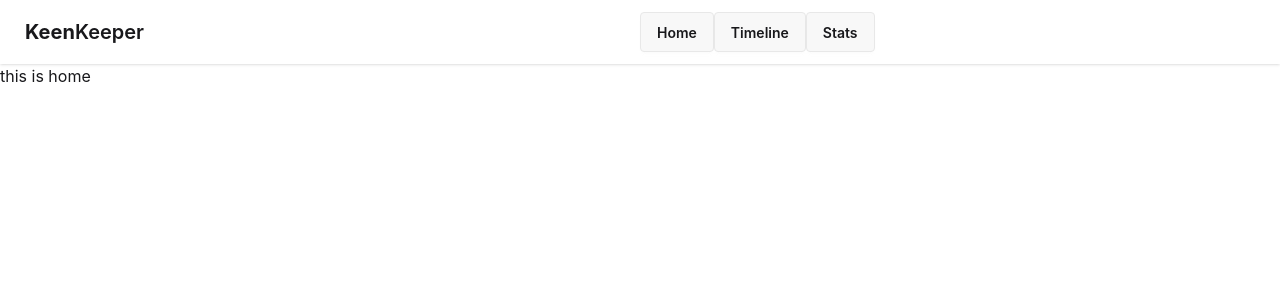
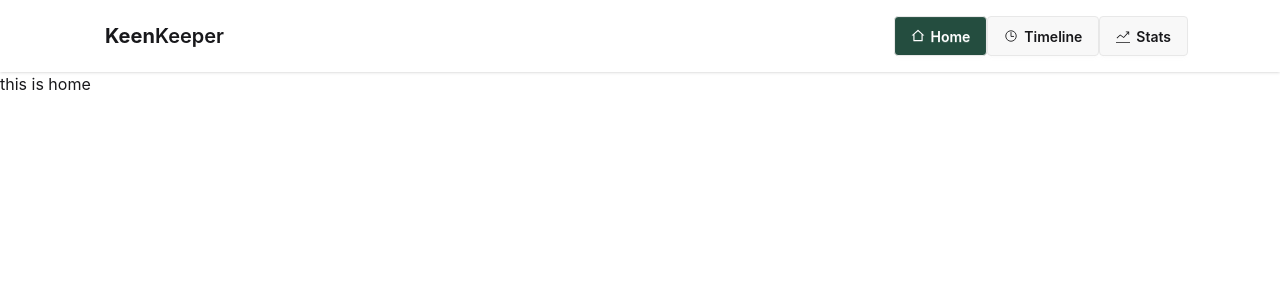
Before and after one commit to Hridrita/keen-keeper, a React (Vite) app: page / in a window 1280 px wide. Shown: the top 300 px of the page. Built offline with nearby package versions, Linux system fonts and the light colour scheme.

Commit message:
nav bar complete

```diff
--- a/package.json
+++ b/package.json
@@ -13,6 +13,7 @@
     "@tailwindcss/vite": "^4.2.2",
     "react": "^19.2.4",
     "react-dom": "^19.2.4",
+    "react-icons": "^5.6.0",
     "react-router": "^7.14.0",
     "react-router-dom": "^7.14.0",
     "tailwindcss": "^4.2.2"
--- a/src/Footer/Footer.jsx
+++ b/src/Footer/Footer.jsx
@@ -4,6 +4,7 @@ const Footer = () => {
     return (
         <div>
 
+
         </div>
     );
 };
--- a/src/Navbar/NavBar.jsx
+++ b/src/Navbar/NavBar.jsx
@@ -1,16 +1,24 @@
 import React from "react";
 import { NavLink } from "react-router";
+import { RiHome2Line } from "react-icons/ri";
+import { IoTimeOutline } from "react-icons/io5";
+import { TfiStatsUp } from "react-icons/tfi";
 
 const NavBar = () => {
-    const links = <>
-    <NavLink to={"/"} className="btn">Home</NavLink>
-    <NavLink to={"/Timeline"} className="btn">Timeline</NavLink>
-    <NavLink to={"/Stats"} className="btn">Stats</NavLink>
+  const links =
+    <>
+      <NavLink to={"/"} className={({isActive}) => `btn font-semibold ${isActive ? "text-white bg-[#244d3fFF]" : ""}`}><RiHome2Line />Home
+      </NavLink>
+      <NavLink to={"/Timeline"} className={({isActive}) => `btn font-semibold ${isActive ? "text-white bg-[#244d3fFF]" : ""}`}><IoTimeOutline />
+        Timeline
+      </NavLink>
+      <NavLink to={"/Stats"} className={({isActive}) => `btn font-semibold ${isActive ? "text-white bg-[#244d3fFF]" : ""}`}><TfiStatsUp />
+        Stats
+      </NavLink>
+    </>
 
-    </>
   return (
-    <div>
-      <div className="navbar bg-base-100 shadow-sm">
+    <div className="navbar bg-base-100 shadow-sm flex justify-between">
       <div className="navbar-start">
         <div className="dropdown">
           <div tabIndex={0} role="button" className="btn btn-ghost lg:hidden">
@@ -30,16 +38,19 @@ const NavBar = () => {
               />{" "}
             </svg>
           </div>
-
+          <ul
+            tabIndex="-1"
+            className="menu menu-sm dropdown-content bg-base-100 rounded-box z-1 mt-3 w-52 p-2 shadow mr-20 flex flex-col gap-2"
+          >
+           {links}
+          </ul>
         </div>
-          <a className="btn btn-ghost text-xl flex items-center gap-0"><span className="font-bold">Keen</span>Keeper</a>
+        <a className="btn btn-ghost text-xl flex items-center gap-0 ml-20"><span className="font-bold">Keen</span>Keeper</a>
       </div>
       <div className="navbar-center hidden lg:flex">
-
-        </div>
-        <div className="">
+        <ul className="menu menu-horizontal px-1 mr-20">
           {links}
-        </div>
+        </ul>
       </div>
     </div>
   );
```
Also changed, not shown: 1 other file (tests, documents, lock files or other folders). Lines whose indentation alone changed are shown as unchanged.
